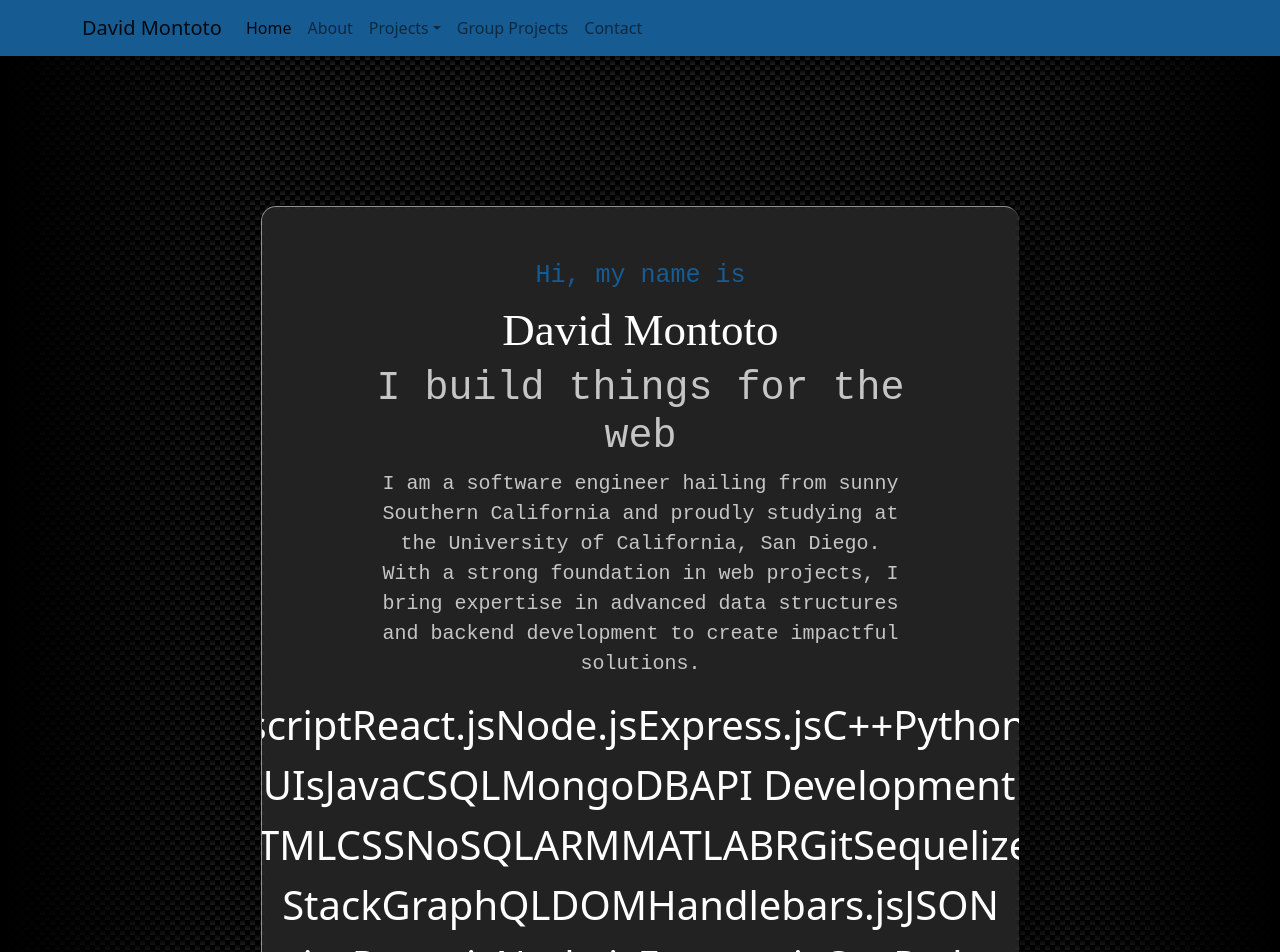
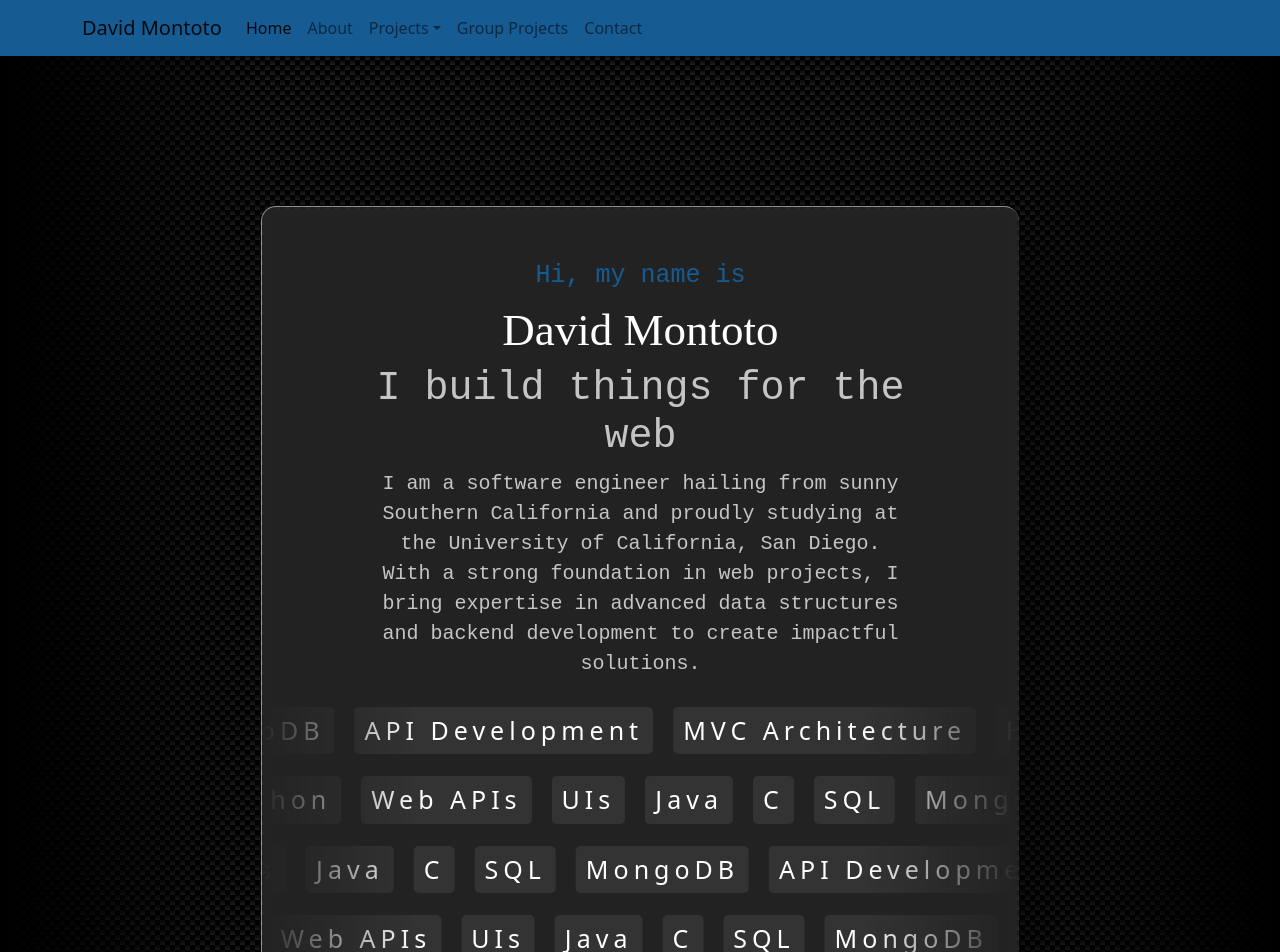
Before and after one commit to dmmontoto/React-Portfolio, a React (Vite) app: page / in a window 1280 px wide. Shown: the top 952 px of the page. Built offline with nearby package versions, Linux system fonts and the light colour scheme.

Commit message:
implemented infinity wheels and made four on landing

```diff
--- a/src/App.css
+++ b/src/App.css
@@ -208,6 +208,61 @@ body {
   animation-iteration-count: 1;
   animation-direction: normal;
   animation-fill-mode: backwards;
+}
+
+.scroll {
+  position: relative;
+  display: flex;
+  width: 100%;
+  overflow: hidden;
+  /* background: #f00; */
+  -webkit-mask-image: linear-gradient(90deg, transparent, #fff 20%, #fff 80%, transparent);
+}
+
+.scroll div {
+  white-space: nowrap;
+  animation: skills var(--t) linear infinite;
+  animation-delay: calc(var(--t) * -1);
+}
+
+.scroll div:nth-child(2) {
+  animation: skills2 var(--t) linear infinite;
+  animation-delay: calc(var(--t) / -2);
+}
+
+@keyframes skills {
+  0% {
+    transform: translateX(100%);
+  }
+  100% {
+    transform: translateX(-100%);
+  }
+}
+
+@keyframes skills2 {
+  0% {
+    transform: translateX(0);
+  }
+  100% {
+    transform: translateX(-200%);
+  }
+}
+
+.scroll div span {
+  display: inline-flex;
+  margin: 10px;
+  letter-spacing: 0.2em;
+  background: #333;
+  color: white;
+  padding: 5px 10px;
+  border-radius: 5px;
+  transition: 0.5s;
+  font-size: 25px;
+}
+
+.scroll div span:hover {
+  background: var(--main-blue);
+  cursor: pointer;
 }
 
 /* Contact Me Section */
--- a/src/pages/Home.jsx
+++ b/src/pages/Home.jsx
@@ -8,7 +8,193 @@ export default function Home() {
         <p>I am a software engineer hailing from sunny Southern California and proudly studying at the University of California,
           San Diego. With a strong foundation in web projects,
           I bring expertise in advanced data structures and backend development to create impactful solutions.</p>
-        <div>
+        <div className="scroll"  style={{ "--t": "30s" }}>
+          <div>
+            <span>Javascript</span>
+            <span>React.js</span>
+            <span>Node.js</span>
+            <span>Express.js</span>
+            <span>C++</span>
+            <span>Python</span>
+            <span>Web APIs</span>
+            <span>UIs</span>
+            <span>Java</span>
+            <span>C</span>
+            <span>SQL</span>
+            <span>MongoDB</span>
+            <span>API Development</span>
+            <span>MVC Architecture</span>
+            <span>HTML</span>
+            <span>CSS</span>
+            <span>NoSQL</span>
+            <span>ARM</span>
+            <span>MATLAB</span>
+            <span>R</span>
+            <span>Git</span>
+            <span>Sequelize</span>
+            <span>Pandas</span>
+            <span>MERN Stack</span>
+            <span>GraphQL</span>
+            <span>DOM</span>
+            <span>Handlebars.js</span>
+            <span>JSON</span>
+          </div>
+          <div>
+            <span>Javascript</span>
+            <span>React.js</span>
+            <span>Node.js</span>
+            <span>Express.js</span>
+            <span>C++</span>
+            <span>Python</span>
+            <span>Web APIs</span>
+            <span>UIs</span>
+            <span>Java</span>
+            <span>C</span>
+            <span>SQL</span>
+            <span>MongoDB</span>
+            <span>API Development</span>
+            <span>MVC Architecture</span>
+            <span>HTML</span>
+            <span>CSS</span>
+            <span>NoSQL</span>
+            <span>ARM</span>
+            <span>MATLAB</span>
+            <span>R</span>
+            <span>Git</span>
+            <span>Sequelize</span>
+            <span>Pandas</span>
+            <span>MERN Stack</span>
+            <span>GraphQL</span>
+            <span>DOM</span>
+            <span>Handlebars.js</span>
+            <span>JSON</span>
+          </div>
+        </div>
+        <div className="scroll"  style={{ "--t": "55s" }}>
+          <div>
+            <span>Javascript</span>
+            <span>React.js</span>
+            <span>Node.js</span>
+            <span>Express.js</span>
+            <span>C++</span>
+            <span>Python</span>
+            <span>Web APIs</span>
+            <span>UIs</span>
+            <span>Java</span>
+            <span>C</span>
+            <span>SQL</span>
+            <span>MongoDB</span>
+            <span>API Development</span>
+            <span>MVC Architecture</span>
+            <span>HTML</span>
+            <span>CSS</span>
+            <span>NoSQL</span>
+            <span>ARM</span>
+            <span>MATLAB</span>
+            <span>R</span>
+            <span>Git</span>
+            <span>Sequelize</span>
+            <span>Pandas</span>
+            <span>MERN Stack</span>
+            <span>GraphQL</span>
+            <span>DOM</span>
+            <span>Handlebars.js</span>
+            <span>JSON</span>
+          </div>
+          <div>
+            <span>Javascript</span>
+            <span>React.js</span>
+            <span>Node.js</span>
+            <span>Express.js</span>
+            <span>C++</span>
+            <span>Python</span>
+            <span>Web APIs</span>
+            <span>UIs</span>
+            <span>Java</span>
+            <span>C</span>
+            <span>SQL</span>
+            <span>MongoDB</span>
+            <span>API Development</span>
+            <span>MVC Architecture</span>
+            <span>HTML</span>
+            <span>CSS</span>
+            <span>NoSQL</span>
+            <span>ARM</span>
+            <span>MATLAB</span>
+            <span>R</span>
+            <span>Git</span>
+            <span>Sequelize</span>
+            <span>Pandas</span>
+            <span>MERN Stack</span>
+            <span>GraphQL</span>
+            <span>DOM</span>
+            <span>Handlebars.js</span>
+            <span>JSON</span>
+          </div>
+        </div>
+        <div className="scroll"  style={{ "--t": "40s" }}>
+          <div>
+            <span>Javascript</span>
+            <span>React.js</span>
+            <span>Node.js</span>
+            <span>Express.js</span>
+            <span>C++</span>
+            <span>Python</span>
+            <span>Web APIs</span>
+            <span>UIs</span>
+            <span>Java</span>
+            <span>C</span>
+            <span>SQL</span>
+            <span>MongoDB</span>
+            <span>API Development</span>
+            <span>MVC Architecture</span>
+            <span>HTML</span>
+            <span>CSS</span>
+            <span>NoSQL</span>
+            <span>ARM</span>
+            <span>MATLAB</span>
+            <span>R</span>
+            <span>Git</span>
+            <span>Sequelize</span>
+            <span>Pandas</span>
+            <span>MERN Stack</span>
+            <span>GraphQL</span>
+            <span>DOM</span>
+            <span>Handlebars.js</span>
+            <span>JSON</span>
+          </div>
+          <div>
+            <span>Javascript</span>
+            <span>React.js</span>
+            <span>Node.js</span>
+            <span>Express.js</span>
+            <span>C++</span>
+            <span>Python</span>
+            <span>Web APIs</span>
+            <span>UIs</span>
+            <span>Java</span>
+            <span>C</span>
+            <span>SQL</span>
+            <span>MongoDB</span>
+            <span>API Development</span>
+            <span>MVC Architecture</span>
+            <span>HTML</span>
+            <span>CSS</span>
+            <span>NoSQL</span>
+            <span>ARM</span>
+            <span>MATLAB</span>
+            <span>R</span>
+            <span>Git</span>
+            <span>Sequelize</span>
+            <span>Pandas</span>
+            <span>MERN Stack</span>
+            <span>GraphQL</span>
+            <span>DOM</span>
+            <span>Handlebars.js</span>
+            <span>JSON</span>
+          </div>
+        </div>
+        <div className="scroll"  style={{ "--t": "50s" }}>
           <div>
             <span>Javascript</span>
             <span>React.js</span>
```
